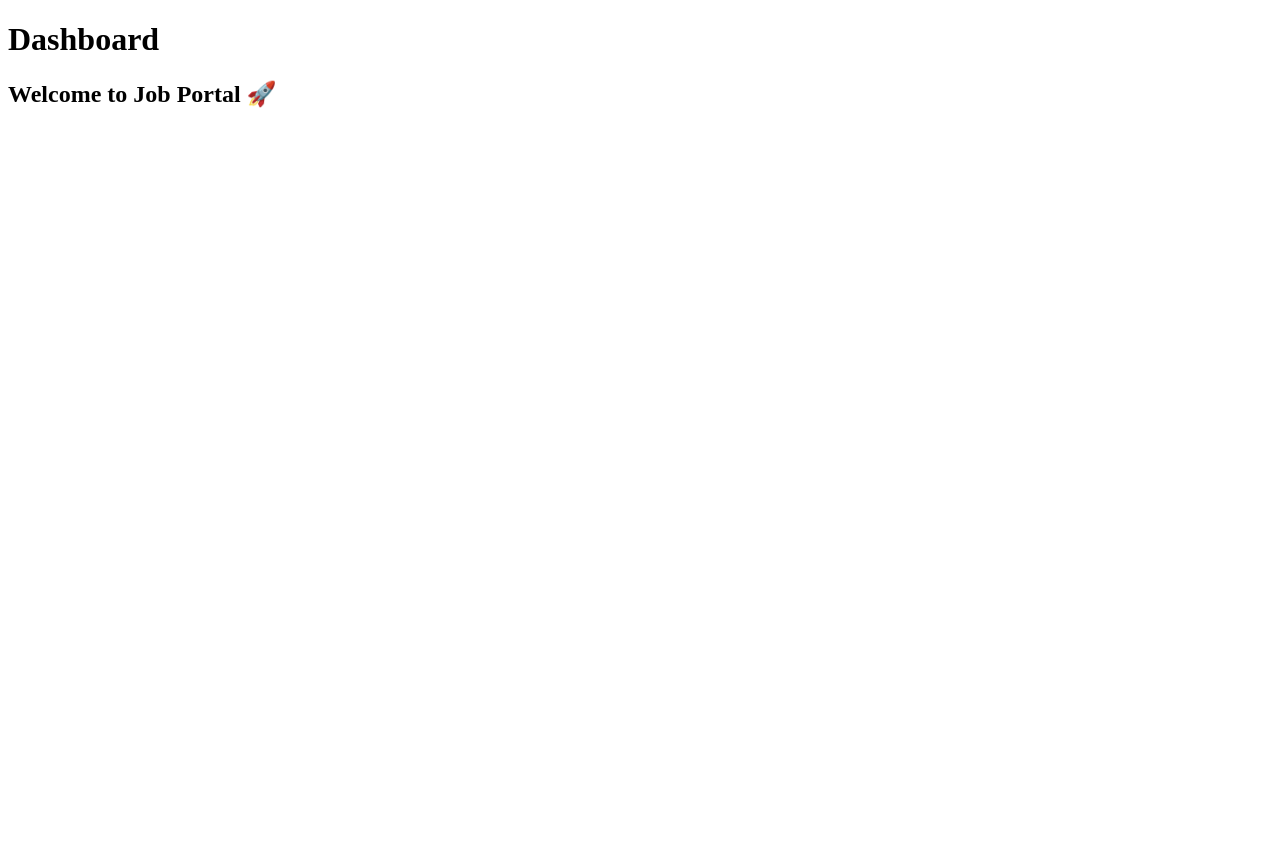
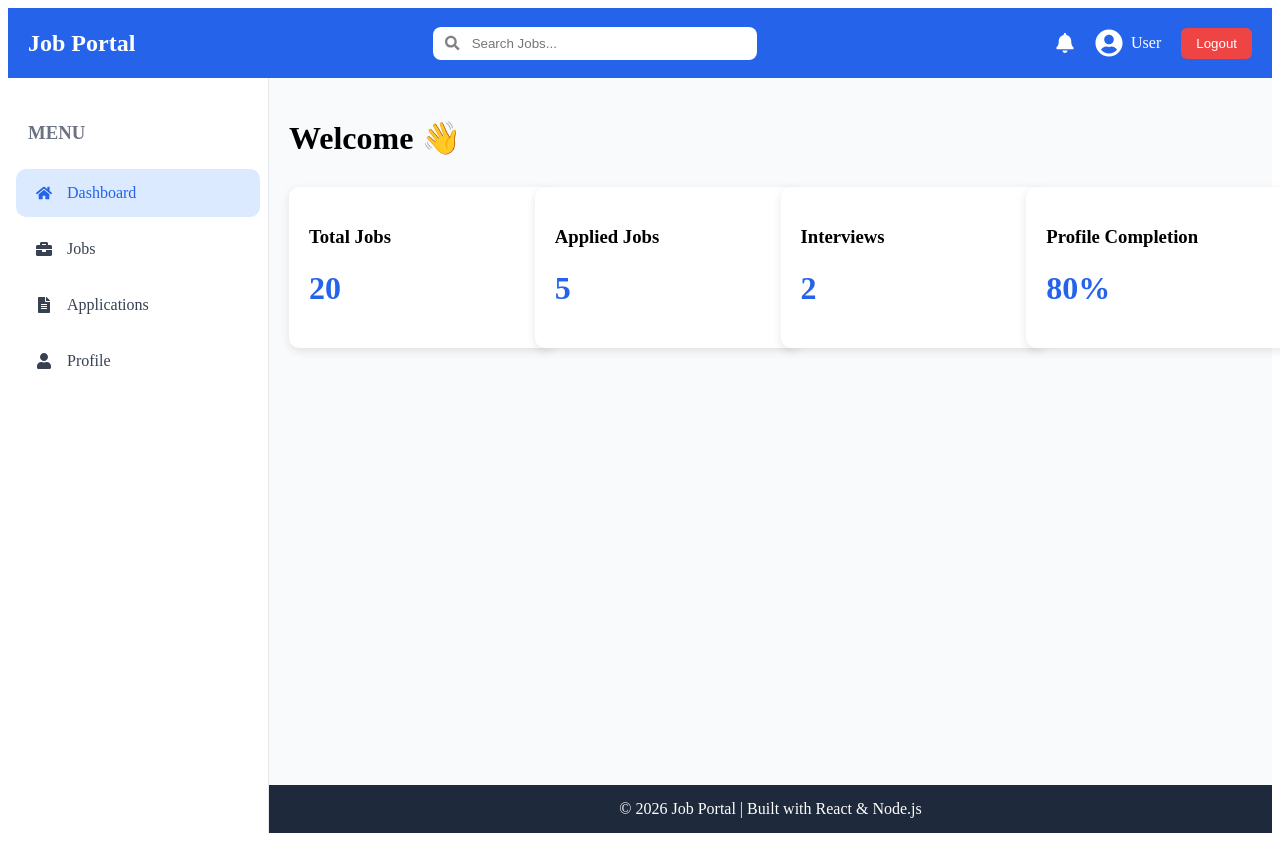
Before and after one commit to khushi1271/job-portal-system, a React (Vite) app in the folder client/: page /dashboard in a window 1280 px wide. Before the commit the page ends 800 px from the top, so only its background shows below. Built offline with nearby package versions, Linux system fonts and the light colour scheme; no server answers; sample sign-in values are in the browser's storage.

Commit message:
day 9 complete

```diff
--- a/client/package.json
+++ b/client/package.json
@@ -16,7 +16,7 @@
     "react": "^19.2.7",
     "react-dom": "^19.2.7",
     "react-hot-toast": "^2.6.0",
-    "react-icons": "^5.6.0",
+    "react-icons": "^5.7.0",
     "react-redux": "^9.3.0",
     "react-router-dom": "^7.18.1",
     "tailwindcss": "^4.3.1"
--- a/client/src/App.jsx
+++ b/client/src/App.jsx
@@ -1,26 +1,40 @@
-import { BrowserRouter as Router, Routes, Route, Navigate } from "react-router-dom";
+import { BrowserRouter, Routes, Route } from "react-router-dom";
+
+import DashboardLayout from "./layouts/DashboardLayout";
+
+import Dashboard from "./pages/candidate/Dashboard";
+import Jobs from "./pages/candidate/Jobs";
+import Profile from "./pages/candidate/Profile";
+import MyApplications from "./pages/candidate/MyApplications";
+
 import Login from "./pages/auth/Login";
 import Register from "./pages/auth/Register";
-import Dashboard from "./pages/candidate/Dashboard";
+
 import ProtectedRoute from "./components/common/ProtectedRoute";
 
 function App() {
   return (
-    <Router>
+    <BrowserRouter>
       <Routes>
+
         <Route path="/login" element={<Login />} />
         <Route path="/register" element={<Register />} />
+
         <Route
-          path="/dashboard"
           element={
             <ProtectedRoute>
-              <Dashboard />
+              <DashboardLayout />
             </ProtectedRoute>
           }
-        />
-        <Route path="/" element={<Navigate to="/login" replace />} />
+        >
+          <Route path="/dashboard" element={<Dashboard />} />
+          <Route path="/jobs" element={<Jobs />} />
+          <Route path="/profile" element={<Profile />} />
+          <Route path="/applications" element={<MyApplications />} />
+        </Route>
+
       </Routes>
-    </Router>
+    </BrowserRouter>
   );
 }
 
--- a/client/src/components/common/Footer.jsx
+++ b/client/src/components/common/Footer.jsx
@@ -1,9 +1,15 @@
-import React from "react";
-
 function Footer() {
   return (
-    <footer className="footer" style={{ padding: "1rem", borderTop: "1px solid #ccc", textAlign: "center" }}>
-      <p>&copy; {new Date().getFullYear()} Job Portal. All rights reserved.</p>
+    <footer
+      style={{
+        background: "#1e293b",
+        color: "white",
+        textAlign: "center",
+        padding: "15px",
+        marginTop: "30px",
+      }}
+    >
+      © {new Date().getFullYear()} Job Portal | Built with React & Node.js
     </footer>
   );
 }
--- a/client/src/components/common/Navbar.jsx
+++ b/client/src/components/common/Navbar.jsx
@@ -1,9 +1,93 @@
-import React from "react";
+import { FaBell, FaUserCircle, FaSignOutAlt, FaSearch } from "react-icons/fa";
+import { useSelector, useDispatch } from "react-redux";
+import { logout } from "../../redux/authSlice";
+import { useNavigate } from "react-router-dom";
 
 function Navbar() {
+  const dispatch = useDispatch();
+  const navigate = useNavigate();
+
+  const auth = useSelector((state) => state.auth);
+  const user = auth?.user;
+
+  const handleLogout = () => {
+    dispatch(logout());
+    localStorage.removeItem("token");
+    navigate("/login");
+  };
+
   return (
-    <nav className="navbar" style={{ padding: "1rem", borderBottom: "1px solid #ccc" }}>
-      <h2>Job Portal Navbar</h2>
+    <nav
+      style={{
+        height: "70px",
+        backgroundColor: "#2563eb",
+        display: "flex",
+        justifyContent: "space-between",
+        alignItems: "center",
+        padding: "0 20px",
+        color: "white",
+      }}
+    >
+      <h2>Job Portal</h2>
+
+      <div
+        style={{
+          display: "flex",
+          alignItems: "center",
+          background: "white",
+          borderRadius: "8px",
+          padding: "8px 12px",
+          width: "300px",
+        }}
+      >
+        <FaSearch color="gray" />
+
+        <input
+          type="text"
+          placeholder="Search Jobs..."
+          style={{
+            border: "none",
+            outline: "none",
+            marginLeft: "10px",
+            width: "100%",
+          }}
+        />
+      </div>
+
+      <div
+        style={{
+          display: "flex",
+          alignItems: "center",
+          gap: "20px",
+        }}
+      >
+        <FaBell size={20} />
+
+        <div
+          style={{
+            display: "flex",
+            alignItems: "center",
+            gap: "8px",
+          }}
+        >
+          <FaUserCircle size={28} />
+          <span>{user?.fullName ?? "User"}</span>
+        </div>
+
+        <button
+          onClick={handleLogout}
+          style={{
+            padding: "8px 15px",
+            background: "#ef4444",
+            color: "white",
+            border: "none",
+            borderRadius: "6px",
+            cursor: "pointer",
+          }}
+        >
+          Logout
+        </button>
+      </div>
     </nav>
   );
 }
--- a/client/src/components/common/Sidebar.jsx
+++ b/client/src/components/common/Sidebar.jsx
@@ -1,10 +1,79 @@
-import React from "react";
+import { NavLink } from "react-router-dom";
+import {
+  FaHome,
+  FaBriefcase,
+  FaFileAlt,
+  FaUser,
+} from "react-icons/fa";
 
 function Sidebar() {
+  const menu = [
+    {
+      name: "Dashboard",
+      icon: <FaHome />,
+      path: "/dashboard",
+    },
+    {
+      name: "Jobs",
+      icon: <FaBriefcase />,
+      path: "/jobs",
+    },
+    {
+      name: "Applications",
+      icon: <FaFileAlt />,
+      path: "/applications",
+    },
+    {
+      name: "Profile",
+      icon: <FaUser />,
+      path: "/profile",
+    },
+  ];
+
   return (
-    <aside className="sidebar" style={{ width: "250px", padding: "1rem", borderRight: "1px solid #ccc" }}>
-      <h3>Sidebar Menu</h3>
-    </aside>
+    <div
+      style={{
+        width: "260px",
+        minWidth: "260px",
+        background: "#fff",
+        borderRight: "1px solid #e5e7eb",
+        minHeight: "calc(100vh - 70px)",
+        paddingTop: "25px",
+      }}
+    >
+      <h3
+        style={{
+          marginLeft: "20px",
+          marginBottom: "25px",
+          color: "#6b7280",
+        }}
+      >
+        MENU
+      </h3>
+
+      {menu.map((item) => (
+        <NavLink
+          key={item.path}
+          to={item.path}
+          style={({ isActive }) => ({
+            display: "flex",
+            alignItems: "center",
+            gap: "15px",
+            textDecoration: "none",
+            padding: "15px 20px",
+            margin: "8px",
+            borderRadius: "10px",
+            fontWeight: "500",
+            color: isActive ? "#2563eb" : "#374151",
+            background: isActive ? "#dbeafe" : "transparent",
+            transition: "0.3s",
+          })}
+        >
+          {item.icon}
+          {item.name}
+        </NavLink>
+      ))}
+    </div>
   );
 }
 
--- a/client/src/layouts/DashboardLayout.jsx
+++ b/client/src/layouts/DashboardLayout.jsx
@@ -1,4 +1,3 @@
-import React from "react";
 import { Outlet } from "react-router-dom";
 import Navbar from "../components/common/Navbar";
 import Sidebar from "../components/common/Sidebar";
@@ -6,15 +5,45 @@ import Footer from "../components/common/Footer";
 
 function DashboardLayout() {
   return (
-    <div className="dashboard-layout" style={{ display: "flex", flexDirection: "column", minHeight: "100vh" }}>
+    <div>
+      {/* Navbar */}
       <Navbar />
-      <div className="dashboard-body" style={{ display: "flex", flex: 1 }}>
+
+      {/* Sidebar + Content */}
+      <div
+        style={{
+          display: "flex",
+          minHeight: "calc(100vh - 70px)",
+          flexWrap: "wrap",
+        }}
+      >
+        {/* Sidebar */}
         <Sidebar />
-        <main className="dashboard-content" style={{ flex: 1, padding: "1.5rem" }}>
-          <Outlet />
-        </main>
+
+        {/* Main Content */}
+        <div
+          style={{
+            flex: 1,
+            display: "flex",
+            flexDirection: "column",
+            background: "#f8fafc",
+            minWidth: "300px",
+          }}
+        >
+          {/* Page Content */}
+          <div
+            style={{
+              flex: 1,
+              padding: "20px",
+            }}
+          >
+            <Outlet />
+          </div>
+
+          {/* Footer */}
+          <Footer />
+        </div>
       </div>
-      <Footer />
     </div>
   );
 }
--- a/client/src/pages/candidate/Dashboard.jsx
+++ b/client/src/pages/candidate/Dashboard.jsx
@@ -1,8 +1,50 @@
 function Dashboard() {
   return (
     <div>
-      <h1>Dashboard</h1>
-      <h2>Welcome to Job Portal 🚀</h2>
+      <h1
+        style={{
+          marginBottom: "30px",
+        }}
+      >
+        Welcome 👋
+      </h1>
+
+      <div
+        style={{
+          display: "grid",
+          gridTemplateColumns: "repeat(auto-fit, minmax(220px, 1fr))",
+          gap: "20px",
+        }}
+      >
+        <Card title="Total Jobs" value="20" />
+        <Card title="Applied Jobs" value="5" />
+        <Card title="Interviews" value="2" />
+        <Card title="Profile Completion" value="80%" />
+      </div>
+    </div>
+  );
+}
+
+function Card({ title, value }) {
+  return (
+    <div
+      style={{
+        width: "100%",
+        background: "#fff",
+        borderRadius: "10px",
+        padding: "20px",
+        boxShadow: "0 3px 10px rgba(0,0,0,0.1)",
+      }}
+    >
+      <h3>{title}</h3>
+
+      <h1
+        style={{
+          color: "#2563eb",
+        }}
+      >
+        {value}
+      </h1>
     </div>
   );
 }
--- a/client/src/pages/candidate/Jobs.jsx
+++ b/client/src/pages/candidate/Jobs.jsx
@@ -1,12 +1,5 @@
-import React from "react";
-
 function Jobs() {
-  return (
-    <div className="jobs-page">
-      <h2>Available Jobs</h2>
-      <p>Browse and apply for the latest job openings.</p>
-    </div>
-  );
+  return <h1>Jobs Page</h1>;
 }
 
 export default Jobs;
--- a/client/src/pages/candidate/MyApplications.jsx
+++ b/client/src/pages/candidate/MyApplications.jsx
@@ -1,12 +1,5 @@
-import React from "react";
-
 function MyApplications() {
-  return (
-    <div className="applications-page">
-      <h2>My Applications</h2>
-      <p>Track the status of your submitted job applications.</p>
-    </div>
-  );
+  return <h1>My Applications</h1>;
 }
 
 export default MyApplications;
--- a/client/src/pages/candidate/Profile.jsx
+++ b/client/src/pages/candidate/Profile.jsx
@@ -1,12 +1,5 @@
-import React from "react";
-
 function Profile() {
-  return (
-    <div className="profile-page">
-      <h2>My Profile</h2>
-      <p>Manage your professional details, resume, and credentials.</p>
-    </div>
-  );
+  return <h1>Profile Page</h1>;
 }
 
 export default Profile;
```
Also changed, not shown: 1 other file (tests, documents, lock files or other folders).
